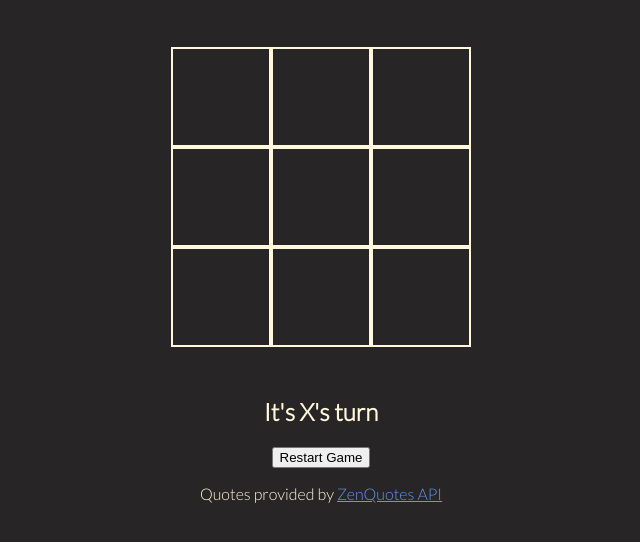
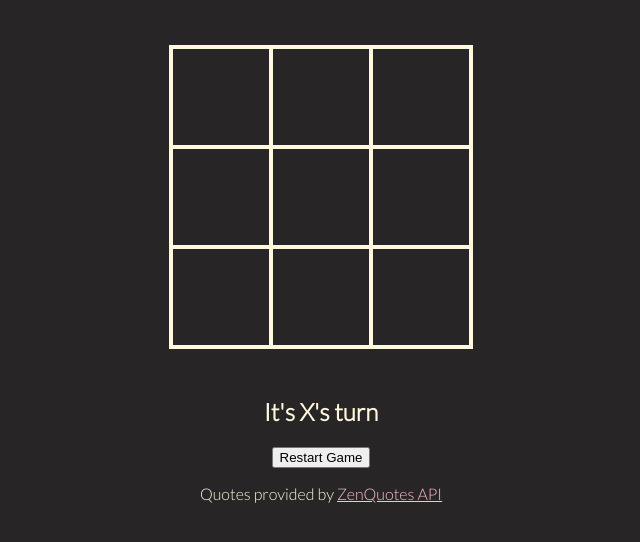
Before and after one commit to jamiemonvile/579-final-project, a website: page index.html in a window 1280 px wide. Shown: the part 100-642 px from the top of the page, without its empty margins (319-959 px from the left). Drawn offline with nearby package versions, Linux system fonts and the light colour scheme; no server answers.

Commit message:
Add files via upload

```diff
--- a/style.css
+++ b/style.css
@@ -22,7 +22,7 @@ section{
     font-family: 'Rock Salt', cursive;
     width: 100px;
     height: 100px;
-    /* box-shadow: 0 0 0 2px cornsilk; */
+    box-shadow: 0 0 0 2px cornsilk;
     border: 2px solid cornsilk;
     cursor: pointer;
     line-height: 100px;
@@ -30,7 +30,7 @@ section{
 }
 
 a {
-    color: cornflowerblue;
+    color: pink;
 }
 
 .game-title {
```
